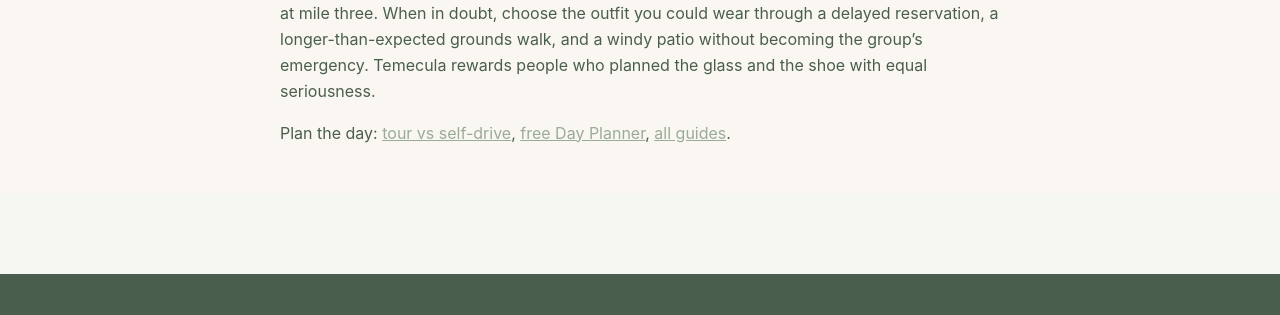
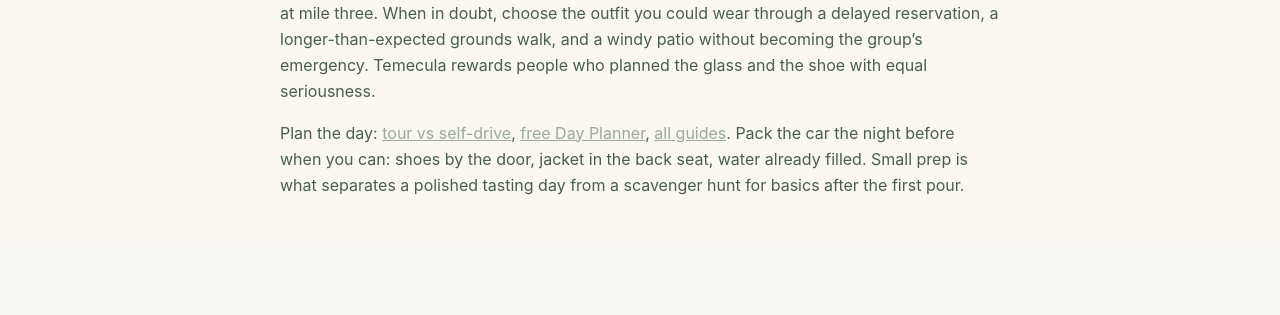
Before and after one commit to ExecuterAI/temecula, an Astro site: page /guides/what-to-wear-temecula-wine-tasting in a window 1280 px wide. Shown: the part 3428-3743 px from the top of the page. Built offline with nearby package versions, Linux system fonts and the light colour scheme; Astro itself is replaced by a stand-in of ours.

Commit message:
what-to-wear guide: clear 800+ word bar

```diff
--- a/src/pages/guides/what-to-wear-temecula-wine-tasting.astro
+++ b/src/pages/guides/what-to-wear-temecula-wine-tasting.astro
@@ -197,6 +197,8 @@ const jsonLd = {
           <a href="/guides/temecula-wine-tour-vs-self-drive" class="text-[var(--accent)] underline">tour vs self-drive</a>,
           <a href="/wine-day-planner/" class="text-[var(--accent)] underline">free Day Planner</a>,
           <a href="/guides" class="text-[var(--accent)] underline">all guides</a>.
+          Pack the car the night before when you can: shoes by the door, jacket in the back seat, water already filled.
+          Small prep is what separates a polished tasting day from a scavenger hunt for basics after the first pour.
         </p>
       </section>
     </article>
```
